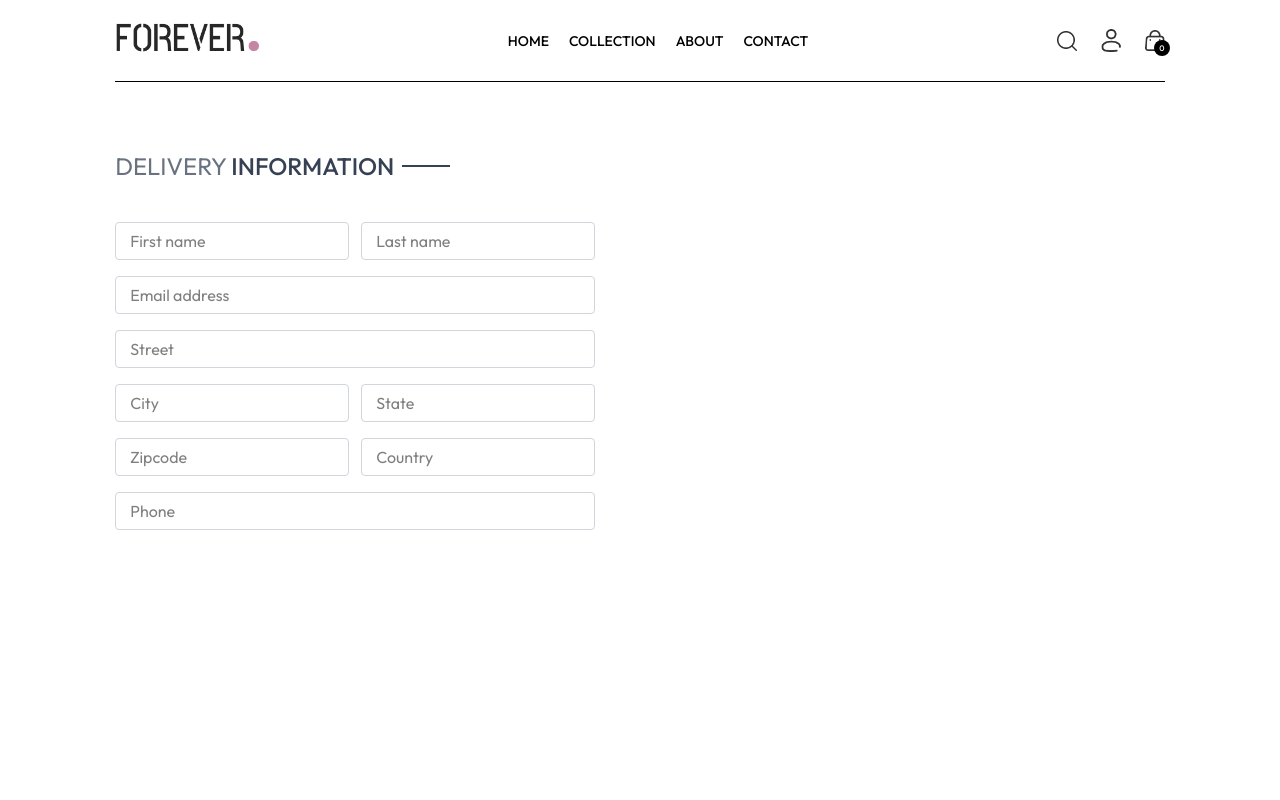
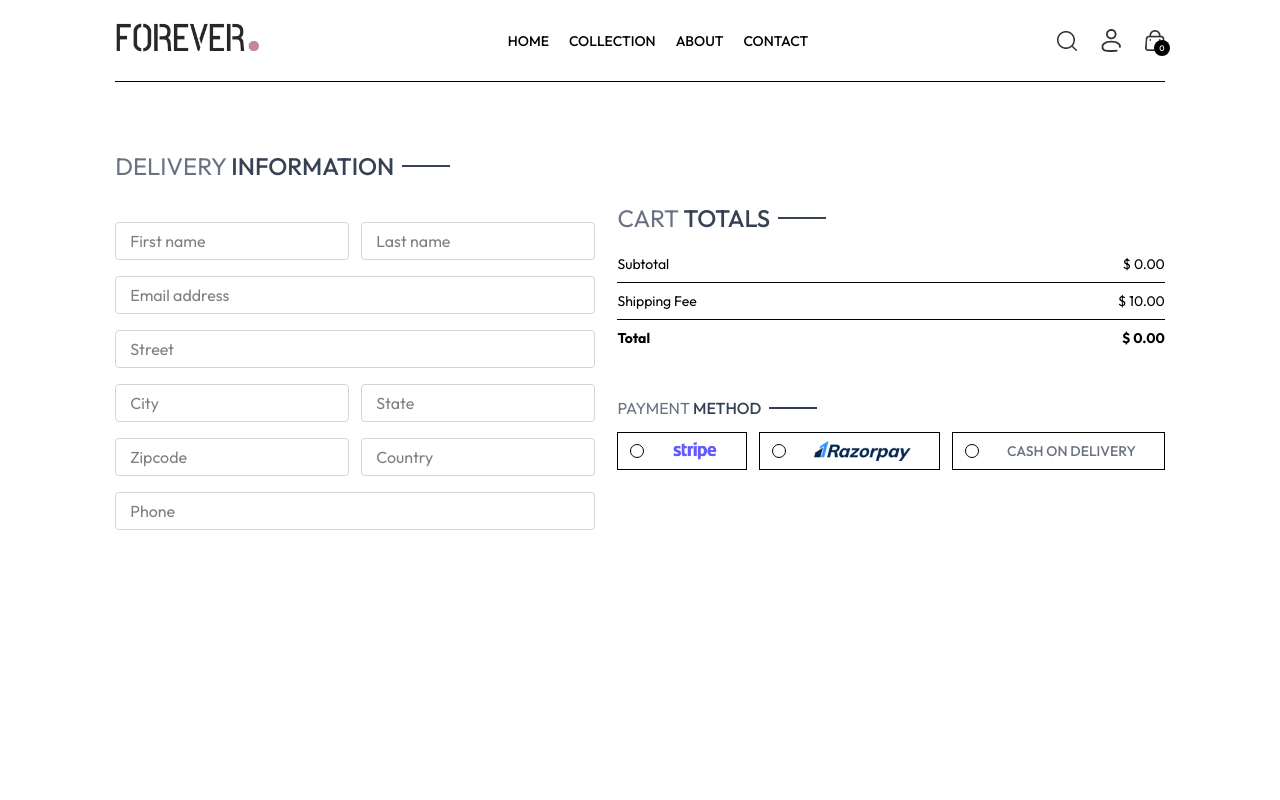
Before and after one commit to Felix3242/e-commerce, a React (Vite) app in the folder frontend/: page /place-order in a window 1280 px wide. Shown: the top 800 px of the page. Built offline with nearby package versions, Linux system fonts and the light colour scheme.

Commit message:
added payment methods

```diff
--- a/frontend/src/pages/PlaceOrder.jsx
+++ b/frontend/src/pages/PlaceOrder.jsx
@@ -1,5 +1,8 @@
 import React from "react";
 import Title from "../components/Title";
+import CartTotal from "../components/CartTotal";
+import { assets } from "../assets/assets";
+
 
 const PlaceOrder = () => {
   return (
@@ -43,7 +46,29 @@
       </div>
 
       {/* Right Side */}
-
+      <div className='mt-8'>
+        <div className='mt-8 min-w-80'>
+          <CartTotal />
+        </div>
+        <div className='mt-12'>
+          <Title text1={'PAYMENT'} text2={'METHOD'} />
+          {/* Payment Method Selection */}
+          <div className='flex gap-3 flex-col lg:flex-row'>
+            <div className='flex items-center gap-3 border p-2 px-3 cursor-pointer'>
+              <p className={`min-w-3.5 h-3.5 border rounded-full`}></p>
+              <img className='h-5 mx-4' src={assets.stripe_logo} alt="" />
+            </div>
+            <div className='flex items-center gap-3 border p-2 px-3 cursor-pointer'>
+              <p className={`min-w-3.5 h-3.5 border rounded-full`}></p>
+              <img className='h-5 mx-4' src={assets.razorpay_logo} alt="" />
+            </div>
+            <div className='flex items-center gap-3 border p-2 px-3 cursor-pointer'>
+              <p className={`min-w-3.5 h-3.5 border rounded-full`}></p>
+              <p className='text-gray-500 text-sm font-medium mx-4'>CASH ON DELIVERY</p>
+            </div>
+          </div>
+        </div>
+      </div>
     </div>
   );
 };
```
